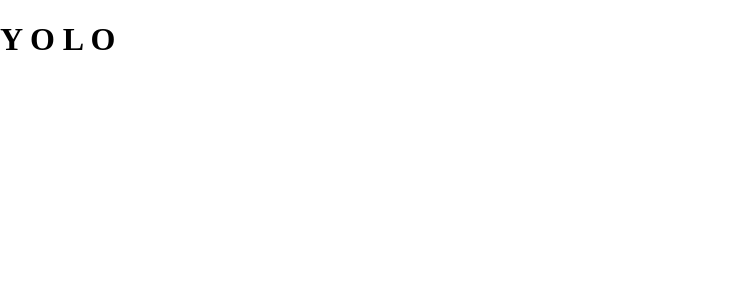
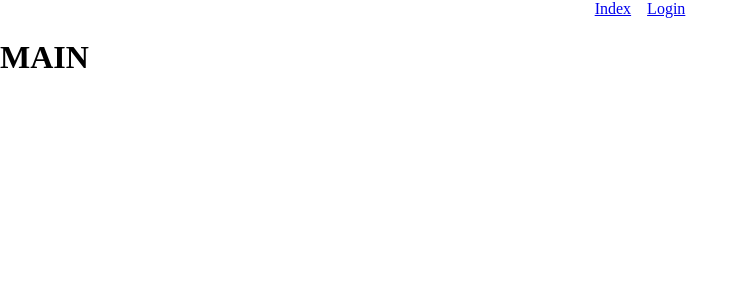
Before and after one commit to xavierrod/project-final-pw, a React (Vite) app: page / in a window 1280 px wide. Shown: the top 300 px of the page, without its empty margins (0-749 px from the left). Built offline with nearby package versions, Linux system fonts and the light colour scheme.

Commit message:
add Navbar

```diff
--- a/src/App.jsx
+++ b/src/App.jsx
@@ -5,16 +5,23 @@ import { PrivateRoutes } from './components/PrivateRoutes';
 //Views
 import Login from './views/Login';
 import Dashboard from './views/Dashboard';
+import Upload from './views/Upload';
+
+import Navbar from './components/Navbar';
 
 function App() {
   return (
-    <Routes>
-      {/*  <Route path='/' element={<Index />} /> */}
-      <Route path='/login' element={<Login />} />
-      <Route path='/' element={<Dashboard />} />
+    <>
+      <Navbar />
+      <Routes>
+        <Route path='/' element={<Dashboard />} />
+        <Route path='/login' element={<Login />} />
 
-      <Route element={<PrivateRoutes />}> </Route>
-    </Routes>
+        <Route element={<PrivateRoutes />}>
+          <Route path='/upload' element={<Upload />} />
+        </Route>
+      </Routes>
+    </>
   );
 }
 
--- /dev/null
+++ b/src/components/Navbar.jsx
@@ -0,0 +1,37 @@
+import { NavLink } from 'react-router-dom';
+
+// Custom Hooks
+import useAuth from '../hooks/useAuth';
+
+// Styles
+import styles from './Navbar.module.css';
+
+function Navbar() {
+  const { isAuthenticated, logout } = useAuth();
+
+  return (
+    <nav className={styles.mainNav}>
+      <NavLink to='/' className={styles.mainNav__a}>
+        Index
+      </NavLink>
+
+      {isAuthenticated && (
+        <NavLink to='/upload' className={styles.mainNav__a}>
+          Upload
+        </NavLink>
+      )}
+
+      {isAuthenticated ? (
+        <NavLink to='/logout' className={styles.mainNav__a} onClick={logout}>
+          Logout
+        </NavLink>
+      ) : (
+        <NavLink to='/login' className={styles.mainNav__a}>
+          Login
+        </NavLink>
+      )}
+    </nav>
+  );
+}
+
+export default Navbar;
--- /dev/null
+++ b/src/components/Navbar.module.css
@@ -0,0 +1,7 @@
+.mainNav {
+   text-align: center;
+ }
+
+ .mainNav__a {
+   padding: 0 .5em;
+ }
--- a/src/hooks/useServer.js
+++ b/src/hooks/useServer.js
@@ -8,7 +8,7 @@ function useServer() {
   const handleResponse = ({ data, loading, error }) => {
     //valores del backend: status, message, data, token
     if (data?.status && data?.message && data?.data?.token) {
-      setUser(...data);
+      setUser(data);
     }
 
     //Valores del backend: de login incorrecto
--- a/src/views/Dashboard.jsx
+++ b/src/views/Dashboard.jsx
@@ -1,7 +1,7 @@
 function Dashboard() {
   return (
     <>
-      <h1>Y O L O</h1>
+      <h1>MAIN</h1>
     </>
   );
 }
--- a/src/views/Login.jsx
+++ b/src/views/Login.jsx
@@ -10,7 +10,7 @@ function Login() {
 
     const credentials = Object.fromEntries(new FormData(e.target));
     const { data } = await post({ url: '/users/login', body: credentials });
-    if (data) return navigate('/'); //when you log in, it will send you into the front page
+    if (data) return navigate('/'); //when you log in, it will send you into the /PAGE
   };
   return (
     <form onSubmit={handleSubmit}>
--- /dev/null
+++ b/src/views/Upload.jsx
@@ -0,0 +1,9 @@
+function Upload() {
+  return (
+    <>
+      <h1>A R A M</h1>
+    </>
+  );
+}
+
+export default Upload;
```
Also changed, not shown: src/main.jsx (+4 -5 lines).
